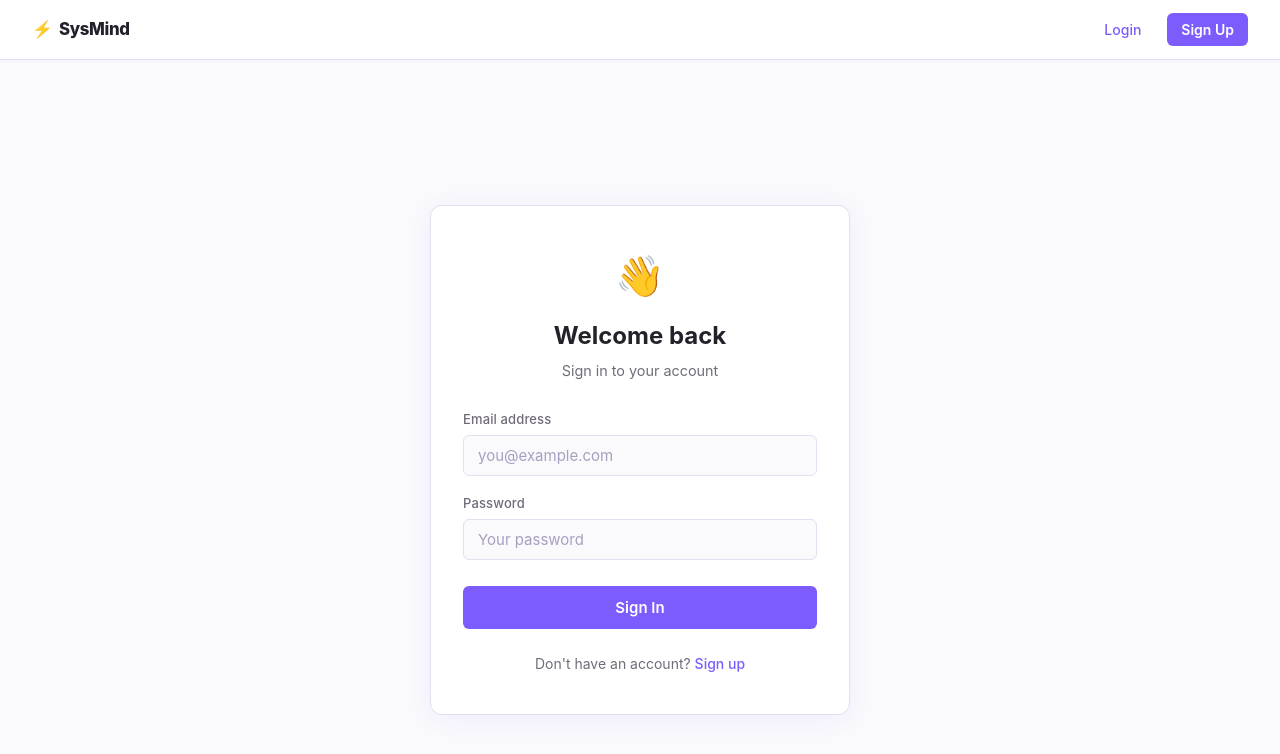
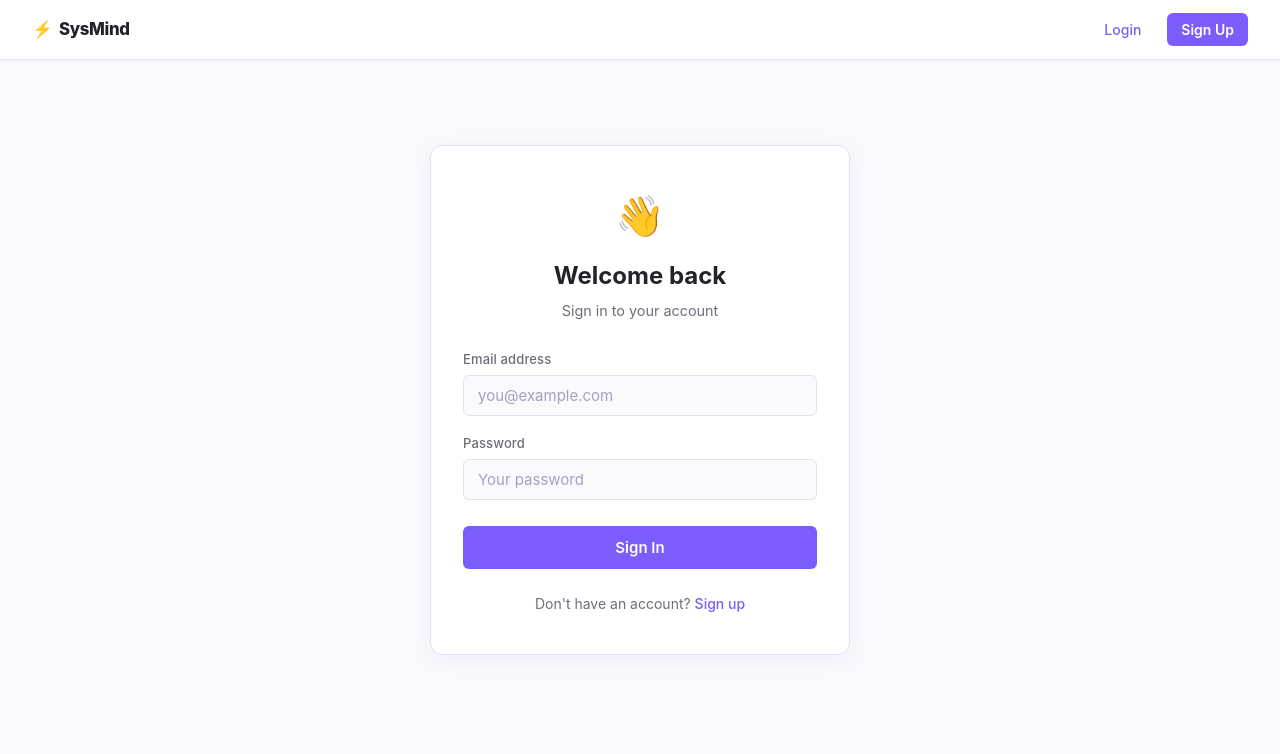
Before and after one commit to Sunayana4783/sysmind, a React (Vite) app in the folder frontend/: page /login in a window 1280 px wide. Shown: the top 754 px of the page. Built offline with nearby package versions, Linux system fonts and the light colour scheme; no server answers.

Commit message:
Fix light background on auth pages via useEffect on html/body

```diff
--- a/frontend/src/App.tsx
+++ b/frontend/src/App.tsx
@@ -31,6 +31,23 @@ const AppRoutes = () => {
     pathname === '/login' ||
     pathname === '/signup';
 
+  const isLightPage =
+    pathname.startsWith('/learning') ||
+    pathname === '/profile' ||
+    pathname === '/dashboard' ||
+    pathname === '/login' ||
+    pathname === '/signup';
+
+  // Set html/body background to white for light pages, dark for others
+  React.useEffect(() => {
+    document.documentElement.style.backgroundColor = isLightPage ? '#FAF9FC' : '#0a0a0f';
+    document.body.style.backgroundColor = isLightPage ? '#FAF9FC' : '#0a0a0f';
+    return () => {
+      document.documentElement.style.backgroundColor = '';
+      document.body.style.backgroundColor = '';
+    };
+  }, [isLightPage]);
+
   return (
     <>
       {!hideDarkNav && <Navbar />}
--- a/frontend/src/pages/Auth.css
+++ b/frontend/src/pages/Auth.css
@@ -257,8 +257,17 @@
 
 /* ── Light theme override for Login page (uses learn-root) ──────────────── */
 .learn-root.auth-page {
-  background: var(--l-bg);
+  background: #FAF9FC;
   min-height: 100vh;
+  /* Cover the dark body background completely */
+  position: fixed;
+  inset: 0;
+  overflow-y: auto;
+  display: flex;
+  flex-direction: column;
+  align-items: center;
+  justify-content: center;
+  padding: 2rem 1rem;
 }
 
 .learn-root .auth-card {
```
